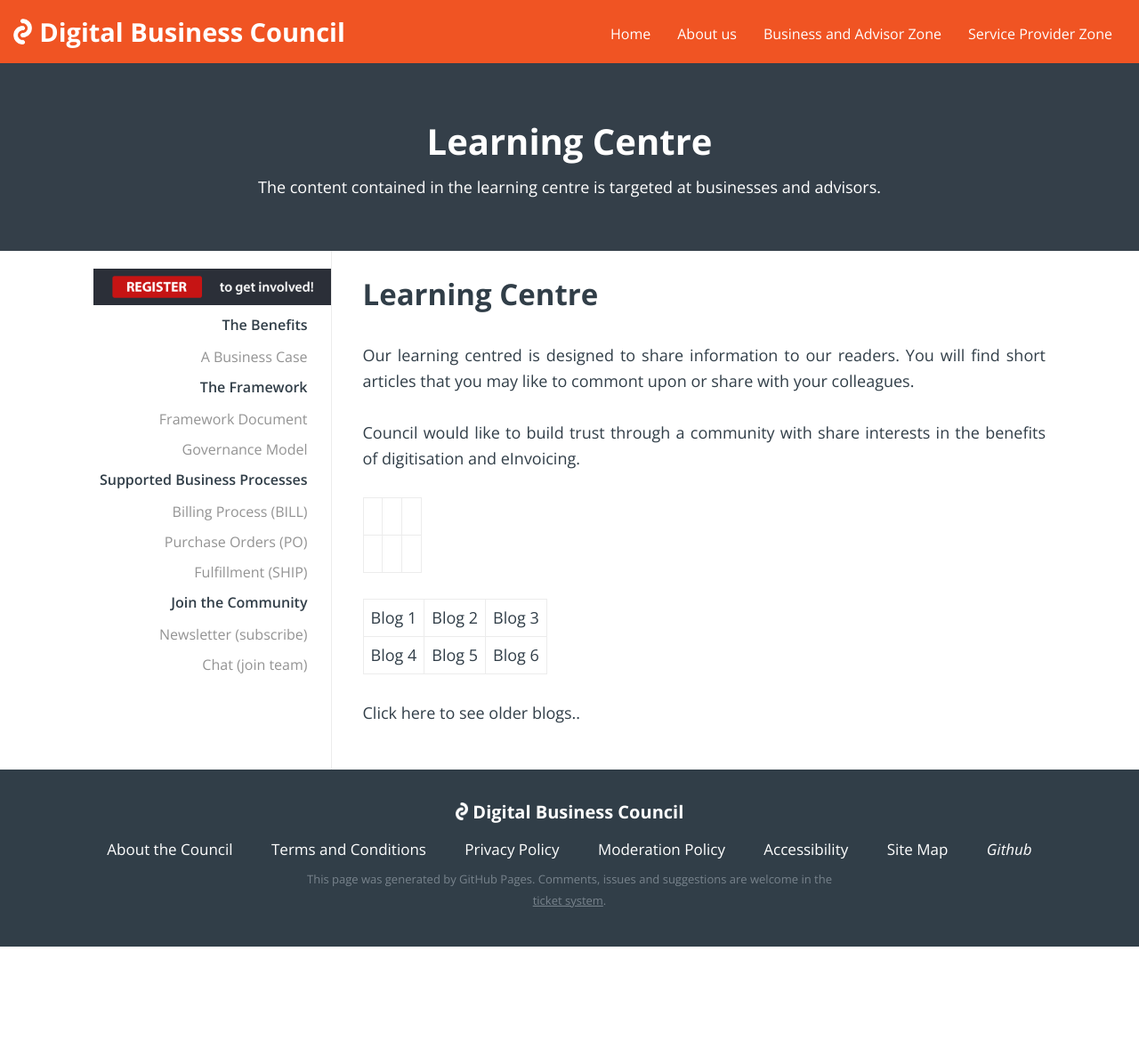
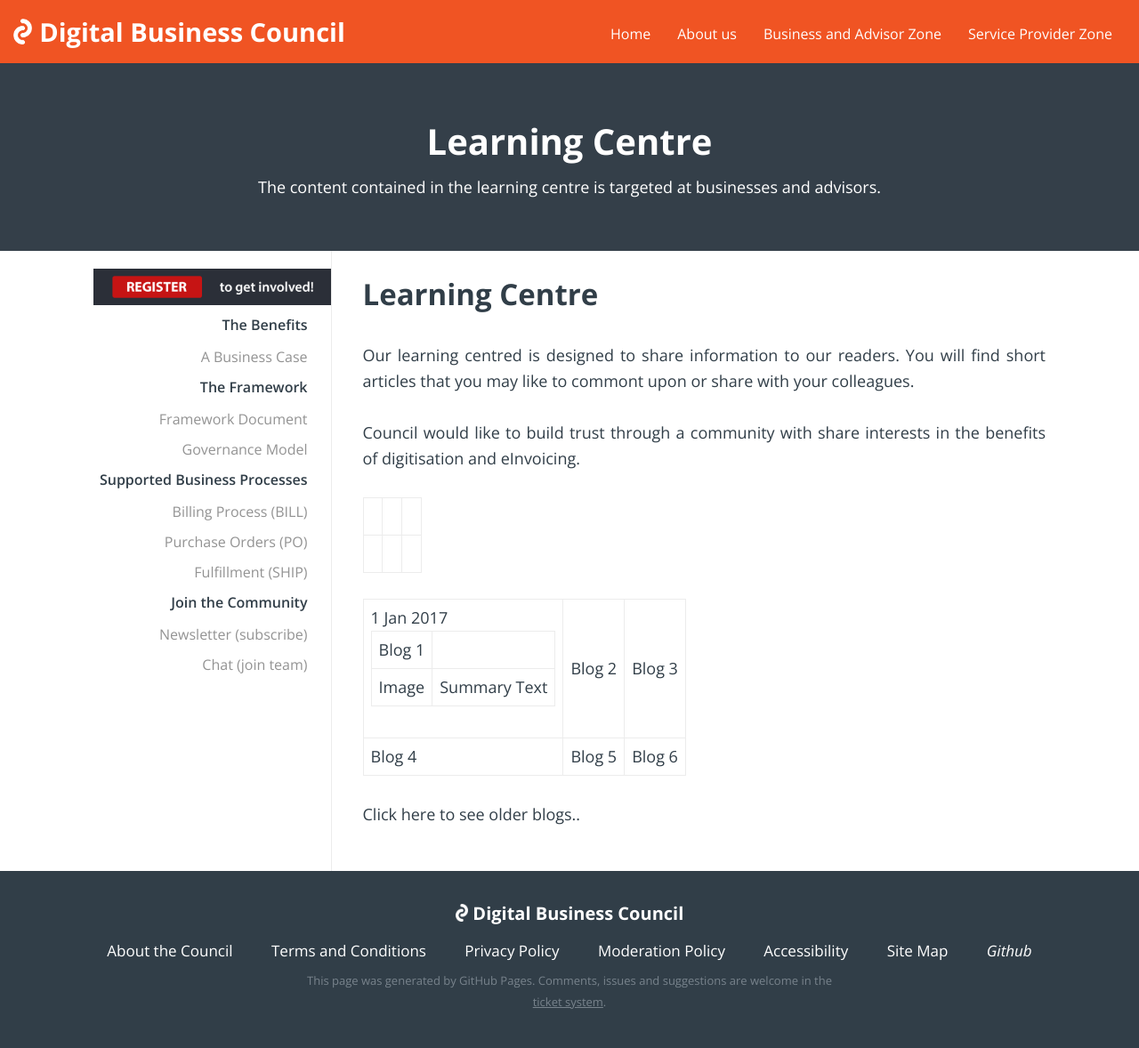
Before and after one commit to Digital-Business-Council/Digital-Business-Council.github.io, a Jekyll site: the page built from pages/business-zone/blogs/learning-centre.md, in a window 1280 px wide. Shown: the whole page at 89% size. Built offline with Jekyll 4.4.1, drawn with Linux system fonts in a browser that asks for light colours; before the commit the page ends 1064 px from its top, so only the background shows below that.

Commit message:
sub-table

```diff
--- a/pages/business-zone/blogs/learning-centre.md
+++ b/pages/business-zone/blogs/learning-centre.md
@@ -17,7 +17,31 @@ Council would like to build trust through a community with share interests in th
 
 <table>
 <tr>
-<td>Blog 1</td>
+<td>
+
+<table>
+<tr>
+<td>
+Blog 1
+</td>
+<td>
+</td>
+</tr>
+<tr>
+1 Jan 2017
+</tr>
+<tr>
+<td>
+Image
+</td>
+<td>
+Summary Text
+</td>
+</tr>
+
+</table>
+
+</td>
 <td>Blog 2</td>
 <td>Blog 3</td>
 </tr>
```
